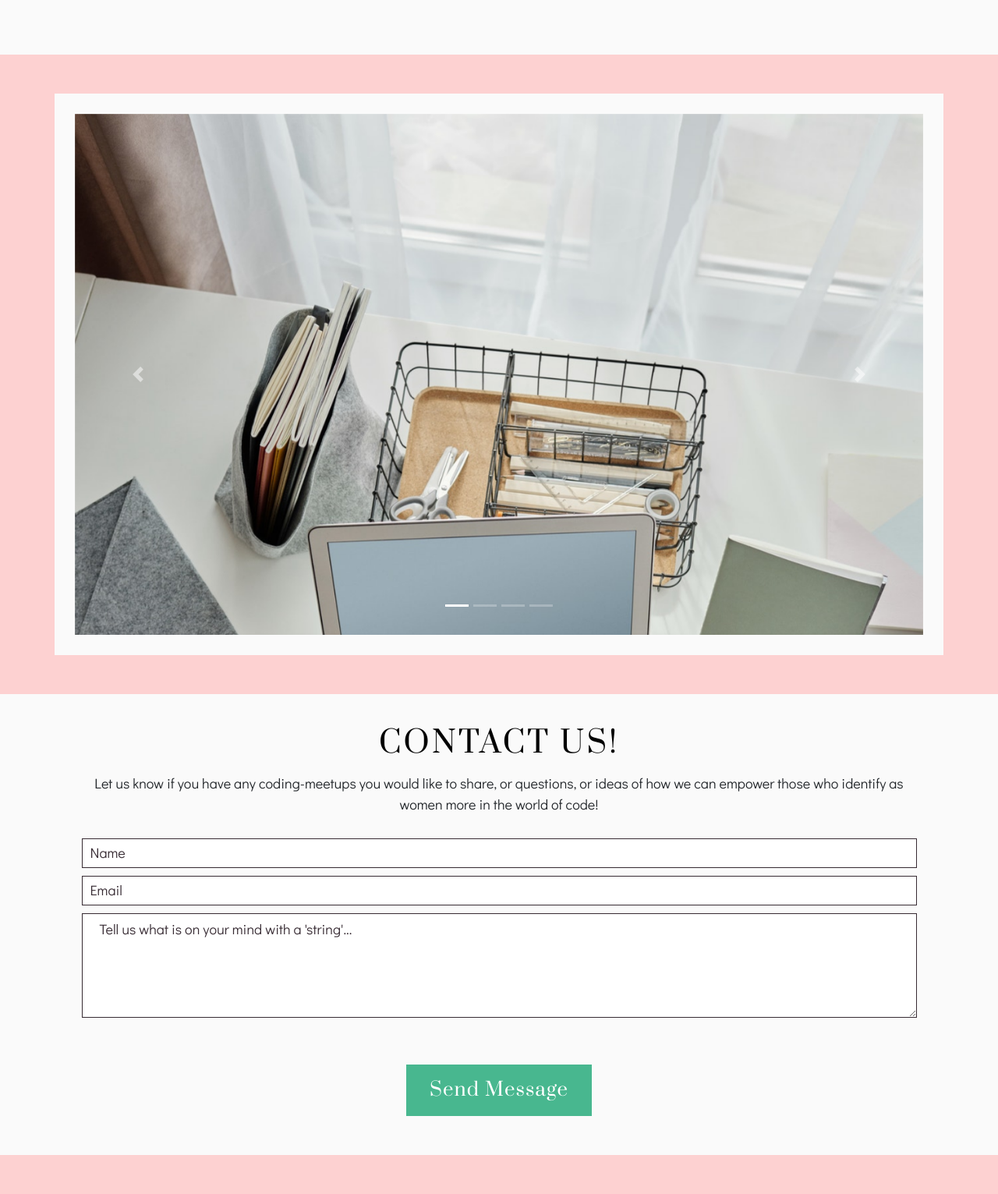
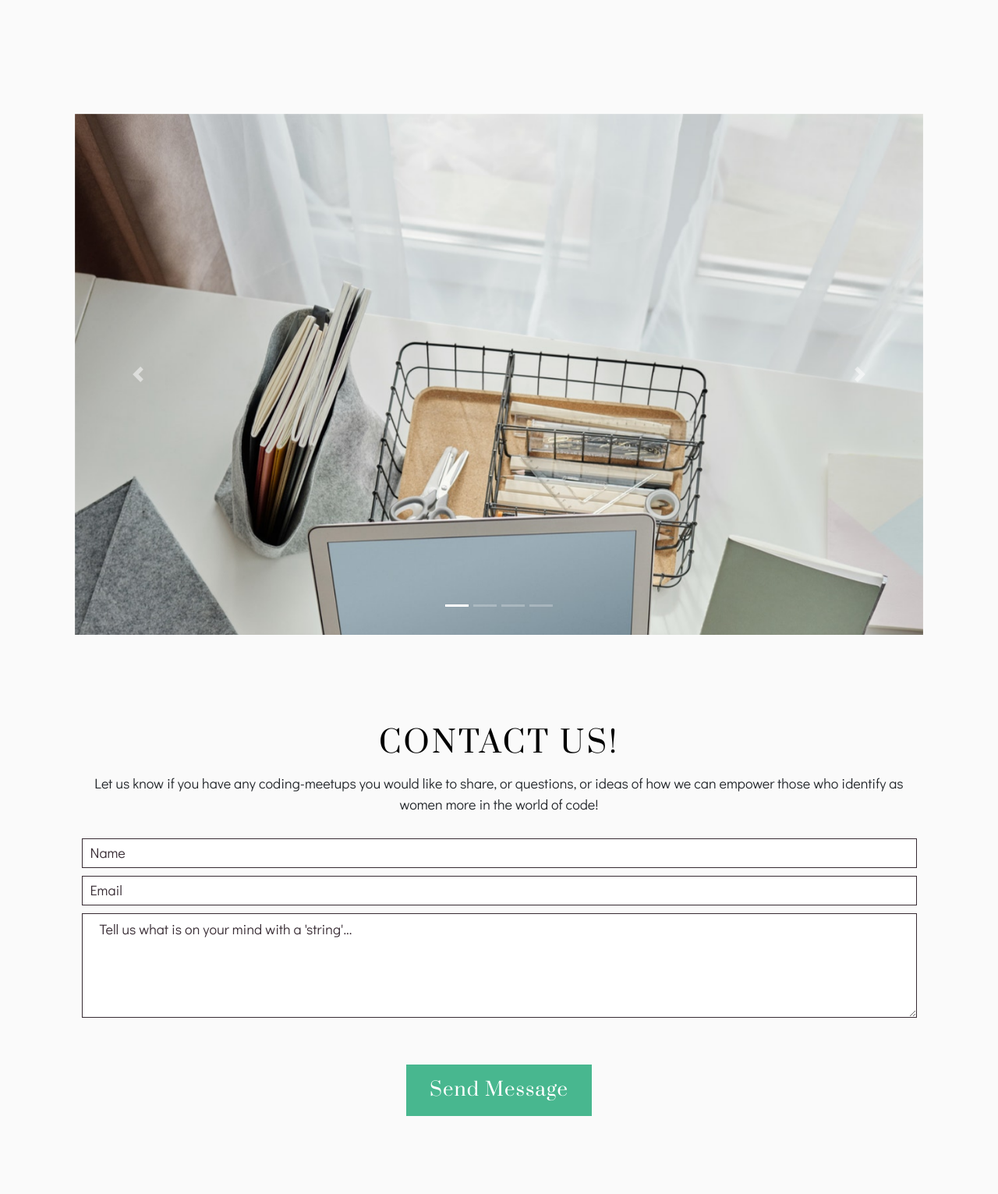
Before and after one commit to emmasarge/womenintechteam7, a Flask app: page / in a window 1280 px wide. Shown: the part 3484-5015 px from the top of the page at 78% size. Run offline with Flask 2, Linux system fonts and the light colour scheme; some libraries are stand-ins or nearby versions.

Commit message:
body color css

```diff
--- a/static/css/style.css
+++ b/static/css/style.css
@@ -2,7 +2,7 @@
 
 
 body {
-    background-color: #fdd1d1;
+    background-color: #fafafa;
 
     font-size: 120%;
 }
```
